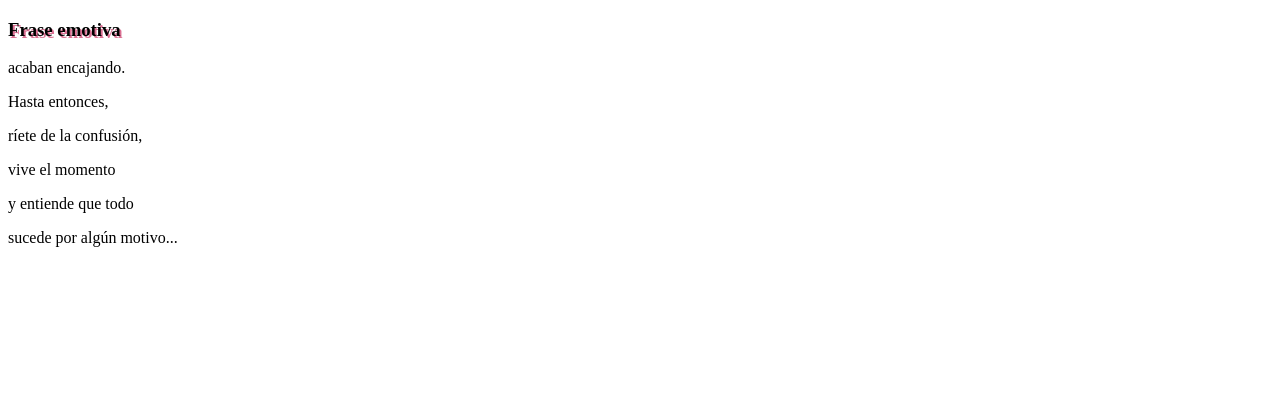
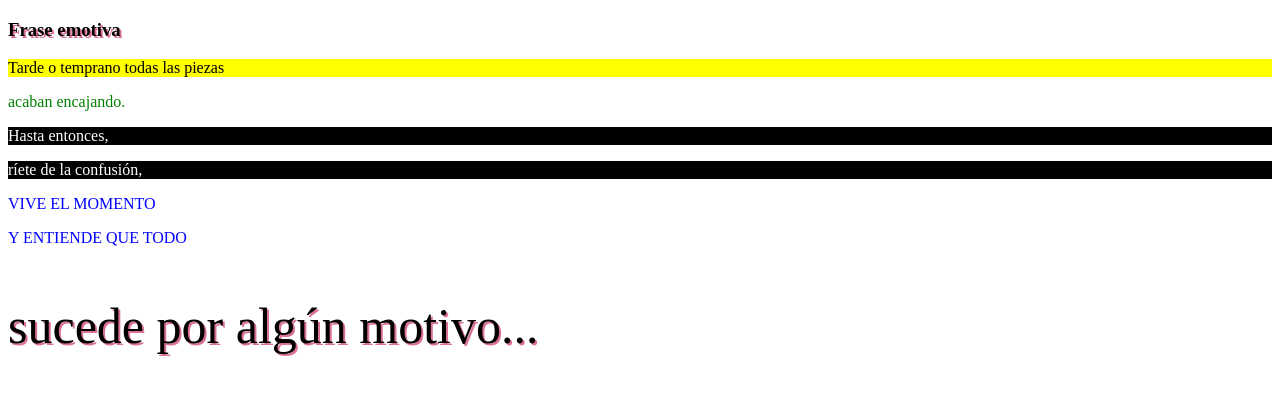
Before and after one commit to Majosuescun/html-mariajose-suescun, a website: page index.html in a window 1280 px wide. Drawn offline with Linux system fonts and the light colour scheme.

Commit message:
Tarea1 8/03/2023

```diff
--- a/index.html
+++ b/index.html
@@ -12,18 +12,18 @@
       Frase emotiva
     </h3>
 
-    <p id= Tarde o temprano todas las piezas</p>
+    <p id="linea1">Tarde o temprano todas las piezas</p>
 
-    <p>acaban encajando.</p>
+    <p id="linea2">acaban encajando.</p>
 
-    <p>Hasta entonces,</p>
+    <p class="linea3y4">Hasta entonces,</p>
 
-    <p>ríete de la confusión,</p>
+    <p class="linea3y4">ríete de la confusión,</p>
 
-    <p>vive el momento</p>
+    <p class="linea5y6">vive el momento</p>
 
-    <p>y entiende que todo</p>
+    <p class="linea5y6">y entiende que todo</p>
 
-    <p>sucede por algún motivo...</p>
+    <p id="linea7">sucede por algún motivo...</p>
   </body>
 </html>
--- a/style.css
+++ b/style.css
@@ -1,3 +1,26 @@
 h3 {
   text-shadow: 2px 2px palevioletred;
 }
+
+#linea1 {
+  background-color: yellow;
+}
+
+#linea2 {
+  color: green;
+}
+
+.linea3y4 {
+  background-color: black;
+  color: white;
+}
+
+.linea5y6 {
+  text-transform: uppercase;
+  color: blue;
+}
+
+#linea7 {
+  text-shadow: 2px 2px palevioletred;
+  font-size: 50px;
+}
```
